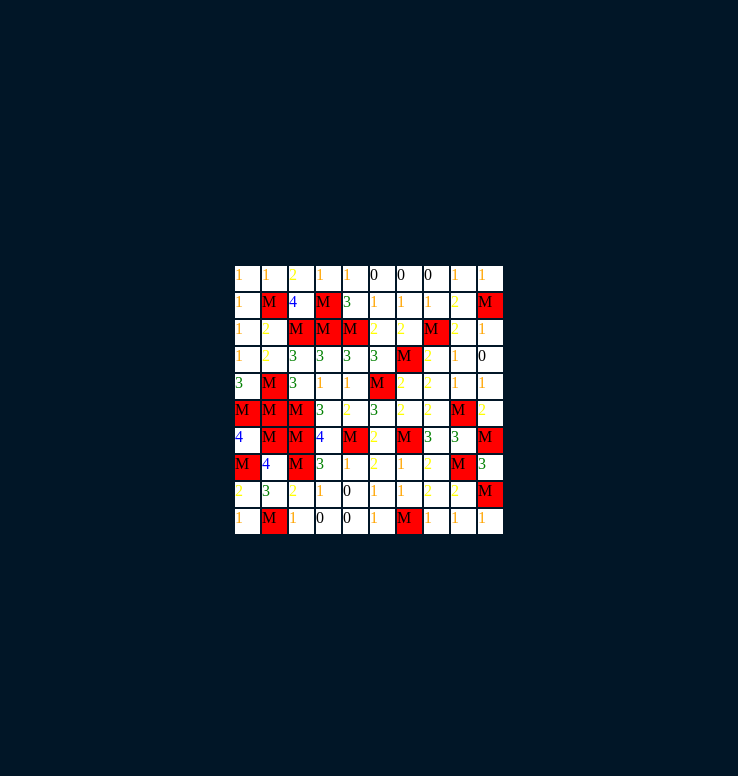
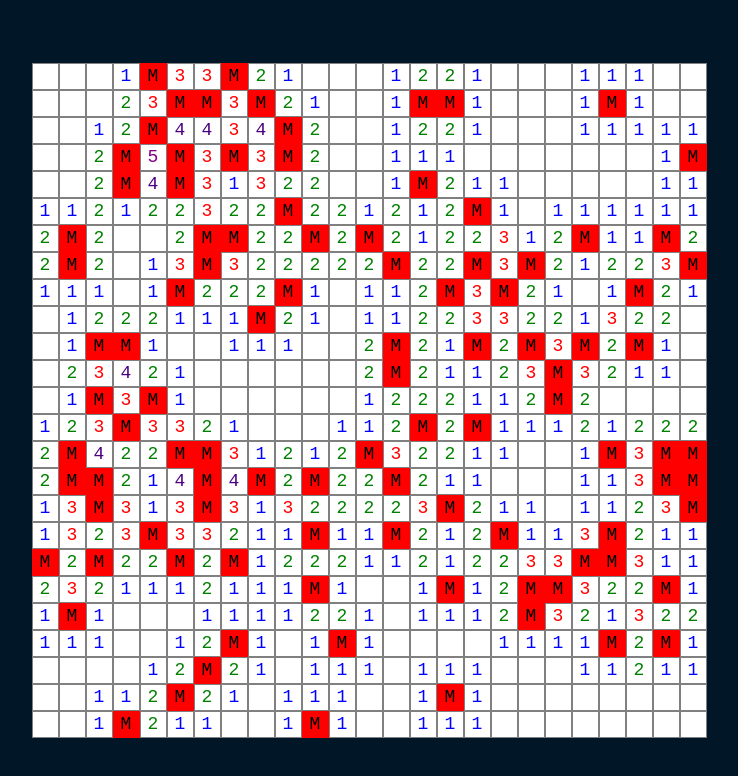
Before and after one commit to JakeKo/sweep, a React (Create React App) app: page / in a window 1280 px wide. Shown: the top 776 px of the page, without its empty margins (271-1009 px from the left). Built offline with nearby package versions, Linux system fonts and the light colour scheme.

Commit message:
Converted Cell to component class

```diff
--- a/src/App/App.css
+++ b/src/App/App.css
@@ -11,11 +11,3 @@ html, body {
   align-items: center;
   background: #011627;
 }
-
-.greeting {
-  padding: 48px;
-  color: #92BCEA;
-  border: 2px solid #92BCEA;
-  font-family: 'Segoe UI', Tahoma, Geneva, Verdana, sans-serif;
-  font-size: 24px;
-}
--- a/src/Board/Board.js
+++ b/src/Board/Board.js
@@ -8,7 +8,8 @@ function createBoardModel(width, height, mineCount) {
             x,
             y,
             isMine: false,
-            mineNeighborCount: 0
+            mineCount: 0,
+            isRevealed: false
         }))
     );
 
@@ -22,26 +23,18 @@ function createBoardModel(width, height, mineCount) {
         }));
     }
 
+    // Place the mines and increment the count of surrounding cells
     [...set].map(JSON.parse).forEach(({ x, y }) => {
-        if (x > 0 && y > 0) if (!boardModel[x - 1][y - 1].isMine) boardModel[x - 1][y - 1].mineNeighborCount++;
-        if (x > 0) if (!boardModel[x - 1][y].isMine) boardModel[x - 1][y].mineNeighborCount++;
-        if (x > 0 && y < height - 1) if (!boardModel[x - 1][y + 1].isMine) boardModel[x - 1][y + 1].mineNeighborCount++;
-        if (y > 0) if (!boardModel[x][y - 1].isMine) boardModel[x][y - 1].mineNeighborCount++;
+        if (x > 0 && y > 0) if (!boardModel[x - 1][y - 1].isMine) boardModel[x - 1][y - 1].mineCount++;
+        if (x > 0) if (!boardModel[x - 1][y].isMine) boardModel[x - 1][y].mineCount++;
+        if (x > 0 && y < height - 1) if (!boardModel[x - 1][y + 1].isMine) boardModel[x - 1][y + 1].mineCount++;
+        if (y > 0) if (!boardModel[x][y - 1].isMine) boardModel[x][y - 1].mineCount++;
         boardModel[x][y].isMine = true;
-        if (y < height - 1) if (!boardModel[x][y + 1].isMine) boardModel[x][y + 1].mineNeighborCount++;
-        if (x < width - 1 && y > 0) if (!boardModel[x + 1][y - 1].isMine) boardModel[x + 1][y - 1].mineNeighborCount++;
-        if (x < width - 1) if (!boardModel[x + 1][y].isMine) boardModel[x + 1][y].mineNeighborCount++;
-        if (x < width - 1 && y < height - 1) if (!boardModel[x + 1][y + 1].isMine) boardModel[x + 1][y + 1].mineNeighborCount++;
+        if (y < height - 1) if (!boardModel[x][y + 1].isMine) boardModel[x][y + 1].mineCount++;
+        if (x < width - 1 && y > 0) if (!boardModel[x + 1][y - 1].isMine) boardModel[x + 1][y - 1].mineCount++;
+        if (x < width - 1) if (!boardModel[x + 1][y].isMine) boardModel[x + 1][y].mineCount++;
+        if (x < width - 1 && y < height - 1) if (!boardModel[x + 1][y + 1].isMine) boardModel[x + 1][y + 1].mineCount++;
     });
-
-    let boardString = '';
-    for (let y = 0; y < height; y++) {
-        for (let x = 0; x < width; x++) {
-            boardString += boardModel[x][y].isMine ? 'M' : boardModel[x][y].mineNeighborCount;
-        }
-        boardString += '\n';
-    }
-    console.log(boardString);
 
     return boardModel;
 }
@@ -49,11 +42,9 @@ function createBoardModel(width, height, mineCount) {
 function Board() {
     return (
         <div className='board'>
-            {createBoardModel(10, 10, 25).map(column =>
-                <div className='column'>
-                    {column.map(cell =>
-                        <Cell isMine={cell.isMine} mineNeighborCount={cell.mineNeighborCount} />
-                    )}
+            {createBoardModel(25, 25, 100).map(column =>
+                <div className='column' key={Math.random()}>
+                    {column.map(cell => <Cell key={Math.random()} isMine={cell.isMine} mineCount={cell.mineCount} />)}
                 </div>
             )}
         </div>
--- a/src/Cell/Cell.css
+++ b/src/Cell/Cell.css
@@ -1,29 +1,40 @@
 .cell {
     height: 25px;
     width: 25px;
-    margin: 1px;
+    border: 1px solid grey;
+    background-color: white;
     display: inline-block;
-    background: white;
+    display: flex;
+    justify-content: center;
+    align-items: center;
+    font-family: monospace;
+    font-size: 18px;
+}
+
+.cell:hover {
+    background-color: #92BCEA;
+    cursor: pointer;
 }
 
 .cell-mine {
     background-color: red;
+    border: 1px solid red;
 }
 
 .cell-value-1 {
-    color: orange;
+    color: blue;
 }
 
 .cell-value-2 {
-    color: yellow;
+    color: green;
 }
 
 .cell-value-3 {
-    color: green;
+    color: red;
 }
 
 .cell-value-4 {
-    color: blue;
+    color: indigo;
 }
 
 .cell-value-5 {
@@ -31,13 +42,13 @@
 }
 
 .cell-value-6 {
-    color: pink;
+    color: teal;
 }
 
 .cell-value-7 {
-    color: grey;
+    color: black;
 }
 
 .cell-value-8 {
-    color: black;
+    color: grey;
 }
--- a/src/Cell/Cell.js
+++ b/src/Cell/Cell.js
@@ -1,13 +1,14 @@
 import React from 'react';
 import './Cell.css';
 
-function Cell({ isMine, mineNeighborCount }) {
-    return (
-        <React.Fragment>
-            {isMine && <div className='cell cell-mine'>M</div>}
-            {!isMine && <div className={`cell cell-value-${mineNeighborCount}`}>{mineNeighborCount}</div>}
-        </React.Fragment>
-    );
+export default class Cell extends React.Component {
+    render() {
+        const { isMine, mineCount } = this.props;
+        return (
+            <React.Fragment>
+                {isMine && <div className='cell cell-mine'>M</div>}
+                {!isMine && <div className={`cell cell-value-${mineCount}`}>{mineCount > 0 ? mineCount : ''}</div>}
+            </React.Fragment>
+        );
+    }
 }
-
-export default Cell;
```
